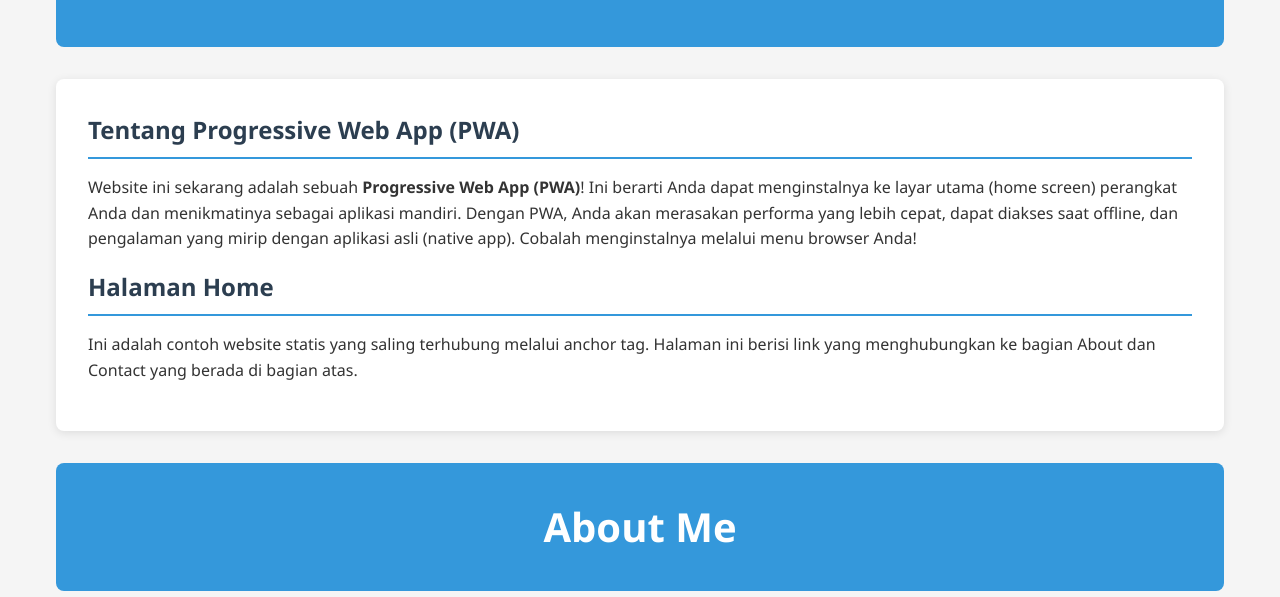
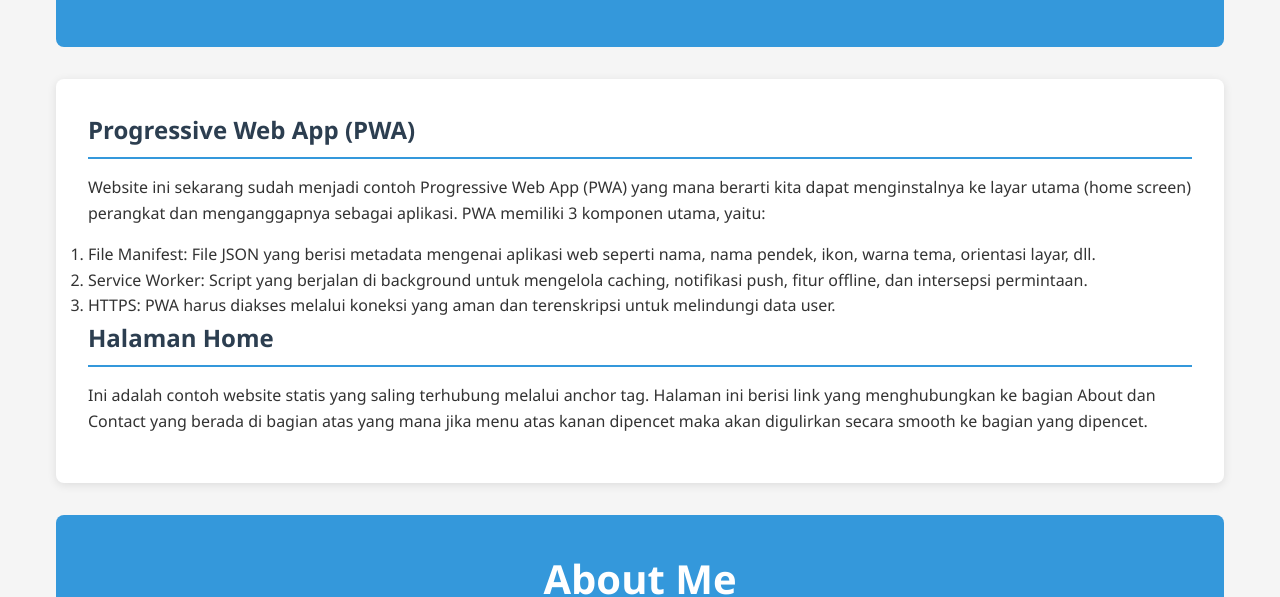
Before and after one commit to sonicmortis/tugas-desain-web, a plain HTML site: page index.html in a window 1280 px wide. Shown: the part 219-816 px from the top of the page. Drawn offline with Linux system fonts and the light colour scheme.

Commit message:
tugas desain web

```diff
--- a/index.html
+++ b/index.html
@@ -25,14 +25,18 @@
         </section>
 
         <section class="content">
-            <h2>Tentang Progressive Web App (PWA)</h2>
+            <h2>Progressive Web App (PWA)</h2>
             <p>
-                Website ini sekarang adalah sebuah <strong>Progressive Web App (PWA)</strong>! Ini berarti Anda dapat menginstalnya ke layar utama (home screen) perangkat Anda dan menikmatinya sebagai aplikasi mandiri. Dengan PWA, Anda akan merasakan performa yang lebih cepat, dapat diakses saat offline, dan pengalaman yang mirip dengan aplikasi asli (native app). Cobalah menginstalnya melalui menu browser Anda!
-            </p>
-
+                Website ini sekarang sudah menjadi contoh Progressive Web App (PWA) yang mana berarti kita dapat menginstalnya ke layar utama (home screen) perangkat dan menganggapnya sebagai aplikasi.
+                PWA memiliki 3 komponen utama, yaitu:</p>
+                <ol>
+                    <li>File Manifest: File JSON yang berisi metadata mengenai aplikasi web seperti nama, nama pendek, ikon, warna tema, orientasi layar, dll.</li>
+                    <li>Service Worker: Script yang berjalan di background untuk mengelola caching, notifikasi push, fitur offline, dan intersepsi permintaan.</li>
+                    <li>HTTPS: PWA harus diakses melalui koneksi yang aman dan terenskripsi untuk melindungi data user.</li>
+                </ol>
             <h2>Halaman Home</h2>
             <p>
-                Ini adalah contoh website statis yang saling terhubung melalui anchor tag. Halaman ini berisi link yang menghubungkan ke bagian About dan Contact yang berada di bagian atas.
+                Ini adalah contoh website statis yang saling terhubung melalui anchor tag. Halaman ini berisi link yang menghubungkan ke bagian About dan Contact yang berada di bagian atas yang mana jika menu atas kanan dipencet maka akan digulirkan secara smooth ke bagian yang dipencet.
             </p>
         </section>
     </div>
```
